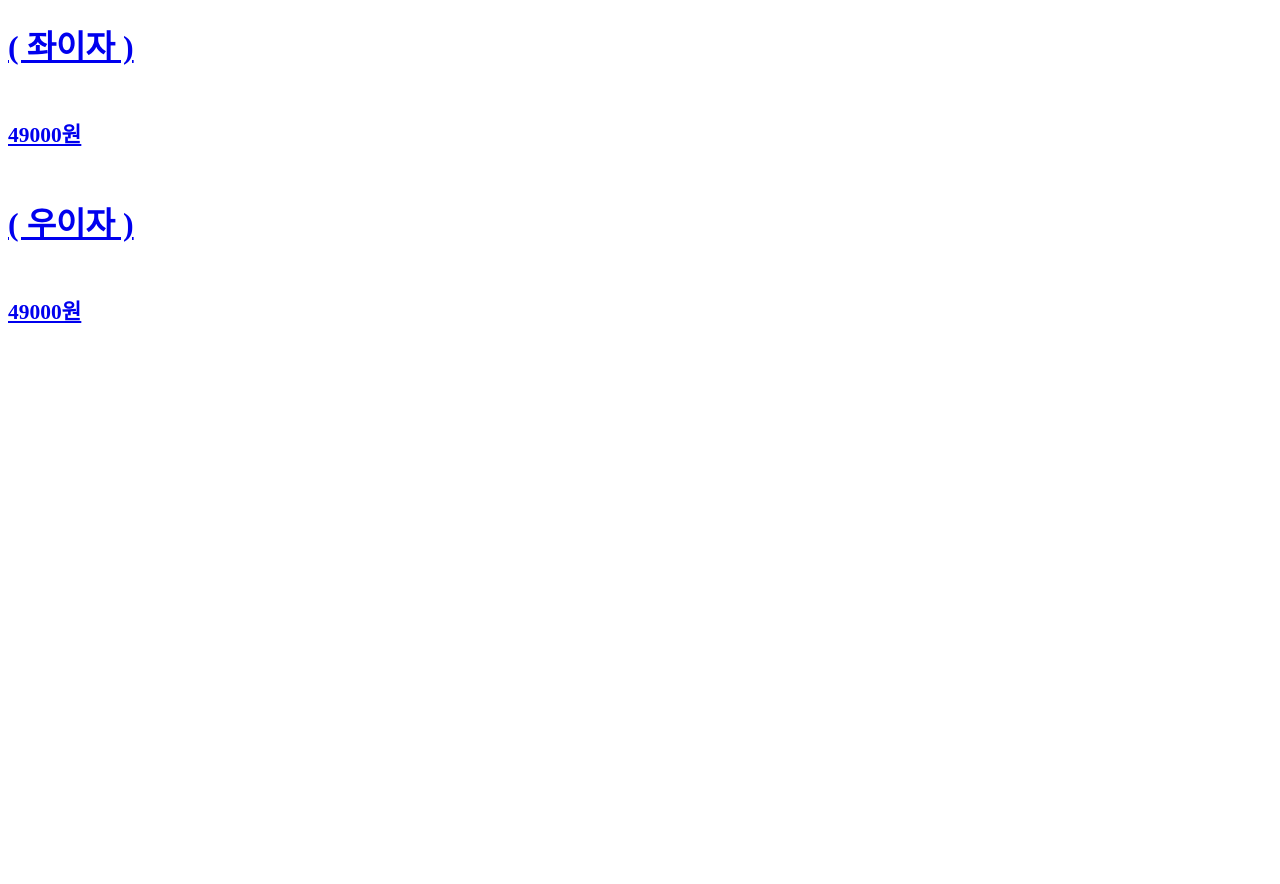
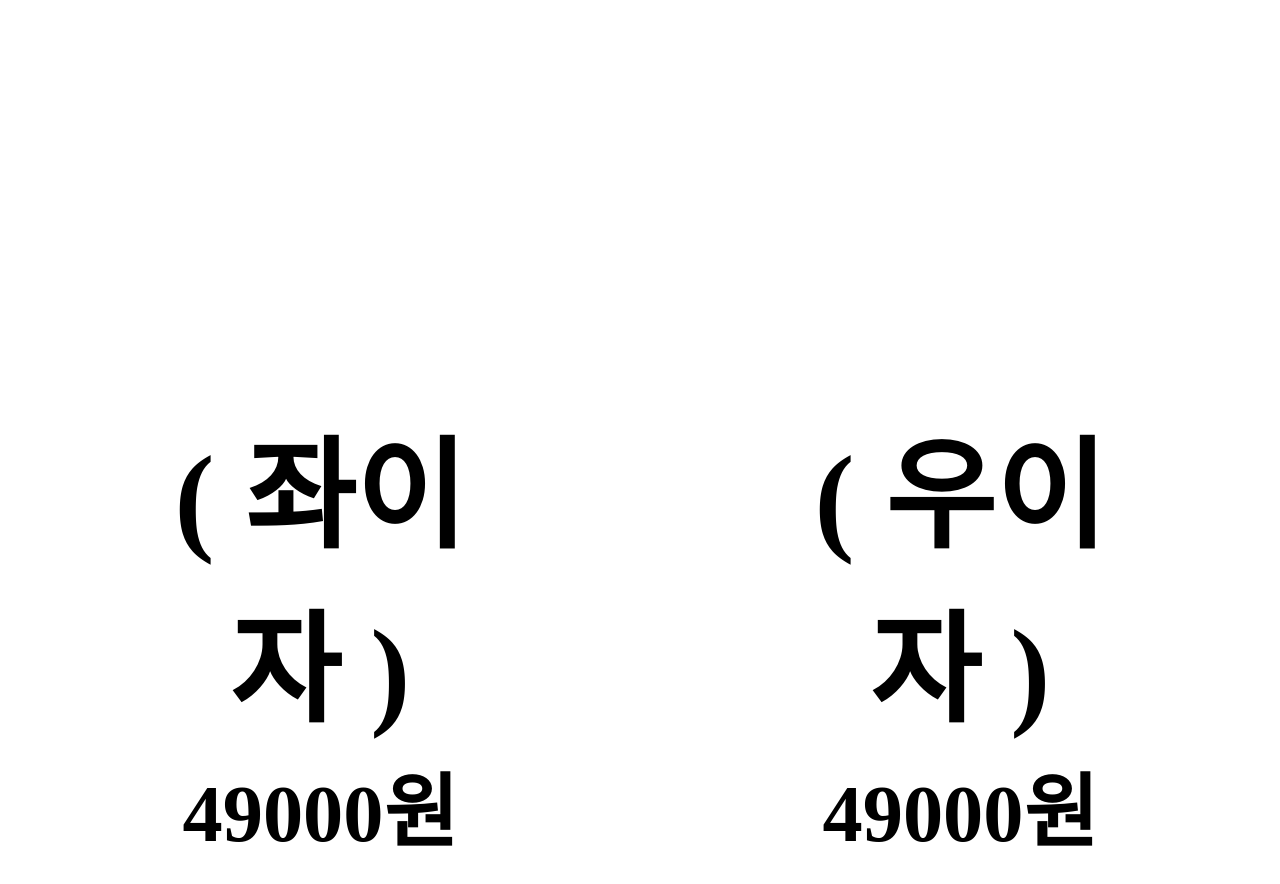
Before and after one commit to qufdlskan/ehdrb-dlwk, a plain HTML site: page index.html in a window 1280 px wide. Before the commit the page ends 800 px from the top, so only its background shows below. Drawn offline with Linux system fonts and the light colour scheme.

Commit message:
Update index.html

```diff
--- a/index.html
+++ b/index.html
@@ -3,7 +3,7 @@
 <head>
     <meta charset="UTF-8">
     <title>경매장</title>
-    <link rel="stylesheet" href="발.css">
+    <link rel="stylesheet" href="이자.css">
 </head>
 <body>
     <div class="arm">
```
